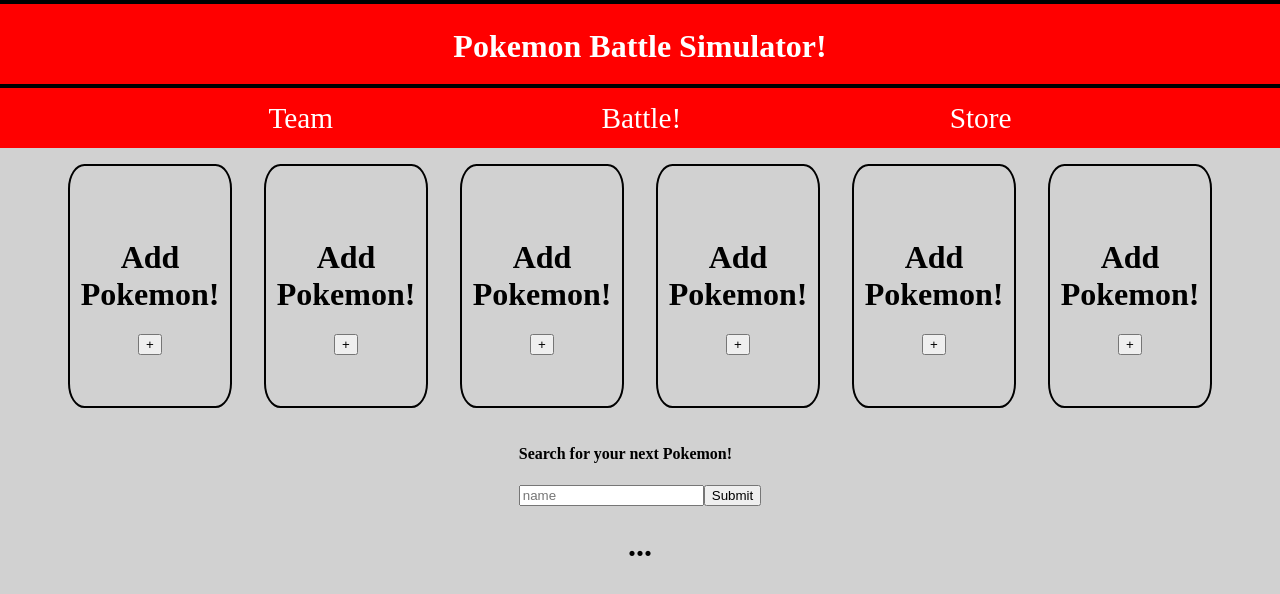
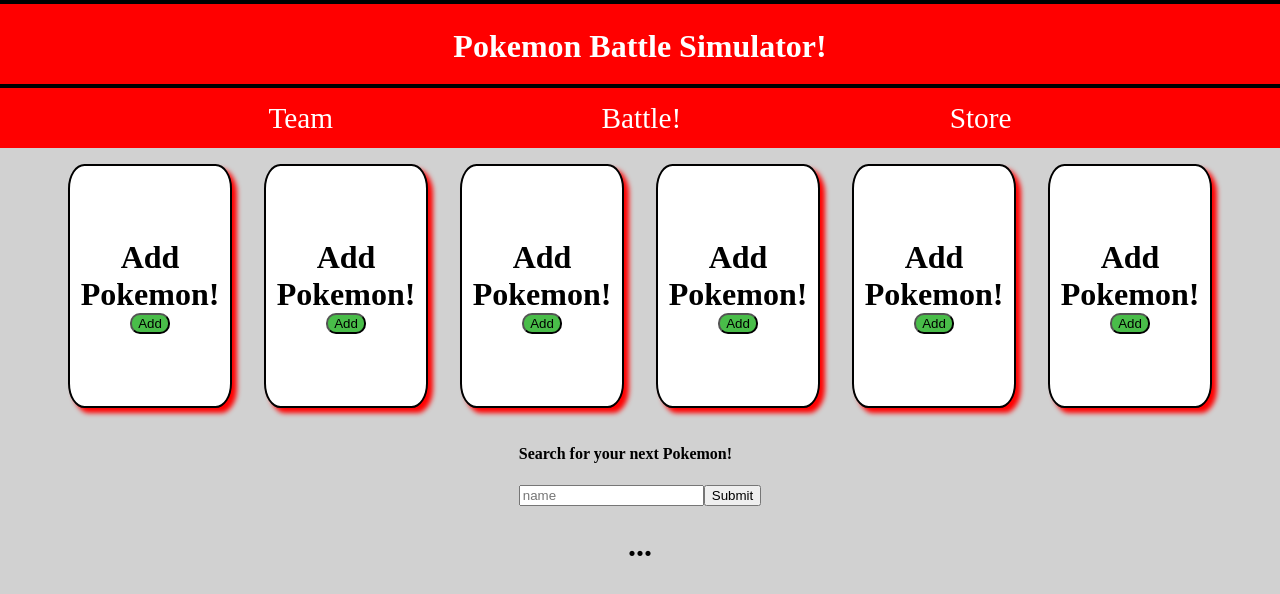
Before and after one commit to Serrin-Sage/Pokemon-Battle-Project, a React (Vite) app: page / in a window 1280 px wide. Shown: the top 594 px of the page. Built offline with nearby package versions, Linux system fonts and the light colour scheme.

Commit message:
Adding card styling

```diff
--- a/src/components/Placeholder.jsx
+++ b/src/components/Placeholder.jsx
@@ -7,7 +7,7 @@
     return (
         <div className="card">
             <h1>Add Pokemon!</h1>
-            <button onClick={handleClick}>+</button>
+            <button className="cardUpdate" onClick={handleClick}>Add</button>
         </div>
     )
 }
--- a/src/components/TeamCard.jsx
+++ b/src/components/TeamCard.jsx
@@ -11,10 +11,13 @@
     }
     return (
         <div className="card">
-            <button className="cardDelete" onClick={handleDelete}>X</button>
-            <h1>{pk.name}</h1>
+            <h1>#{pk.id}</h1>
+            <h2>{pk.name}</h2>
             <img src={pk.sprites.front_default} placeholder="no image found"></img>
-            <button onClick={handleClick}>Replace</button>
+            <div className="btnDiv">
+                <button className="cardUpdate" onClick={handleClick}>Update</button>
+                <button className="cardDelete" onClick={handleDelete}>Remove</button>
+            </div>
         </div>
     )
 }
--- a/src/stylesheets/team-style.css
+++ b/src/stylesheets/team-style.css
@@ -9,11 +9,32 @@
     text-align: center;
     align-items: center;
     border-radius: 10%;
+    box-shadow: 5px 5px 5px red;
+    background: white;
+    transition: all 0.5s ease-out;
+}
+.card h1, .card h2{
+    margin: 0;
+    padding: 0;
+}
+.card:hover {
+    transform: scale(1.05);
+}
+.cardUpdate, .cardDelete {
+    border-style: 2px solid black;
+    border-radius: 10px;
+    background: none;
+    position: relative;
+    transition: all 0.5s ease-out;
+}
+.cardUpdate {
+    background: rgb(73, 189, 73);
 }
 .cardDelete {
-    border-style: none;
-    background: none;
-    position: relative;
+    background: #ff0800;
+}
+.cardUpdate:hover, .cardDelete:hover {
+    transform: scale(1.05);
 }
 .search {
     display: flex;
@@ -22,7 +43,7 @@
 }
 .teamDisplay {
     display: flex;
-    flex-direction: row;
+    flex-direction: wrap;
     justify-content: center;
 }
 .resultCard {
```
